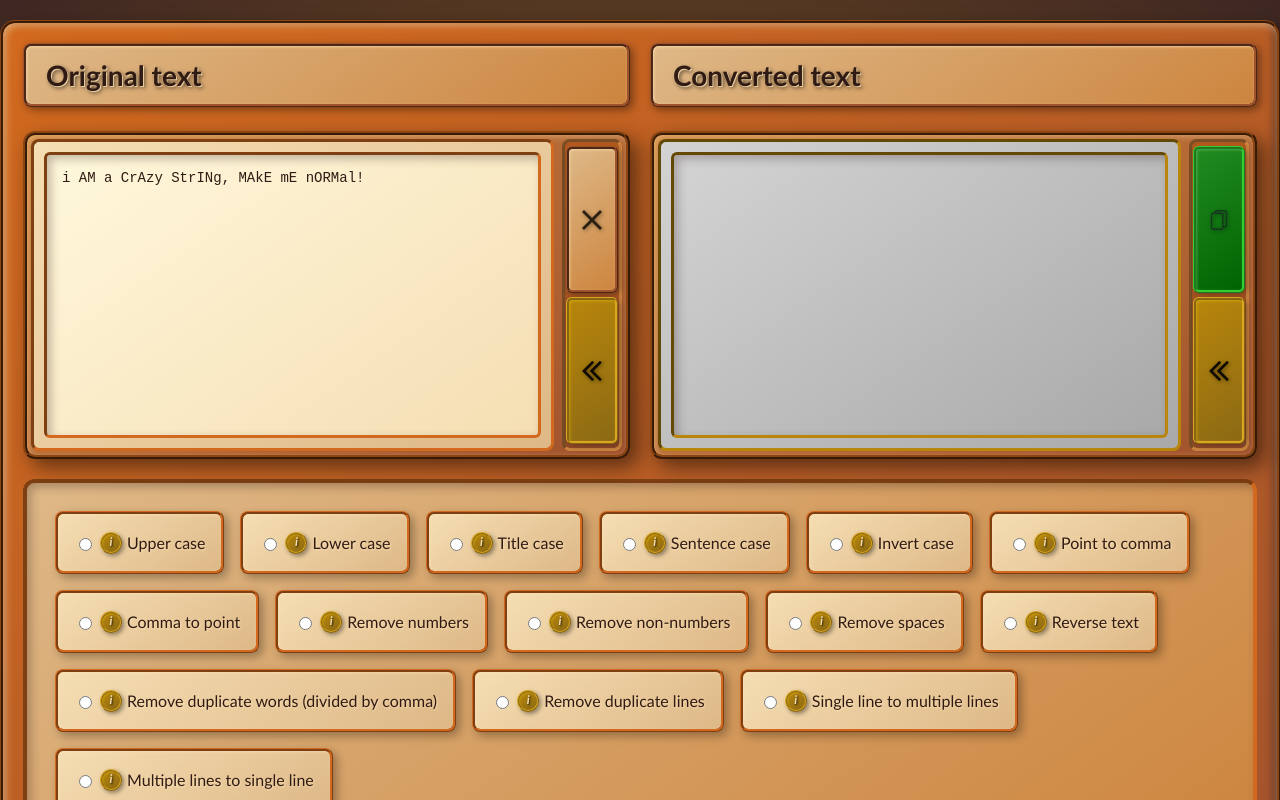
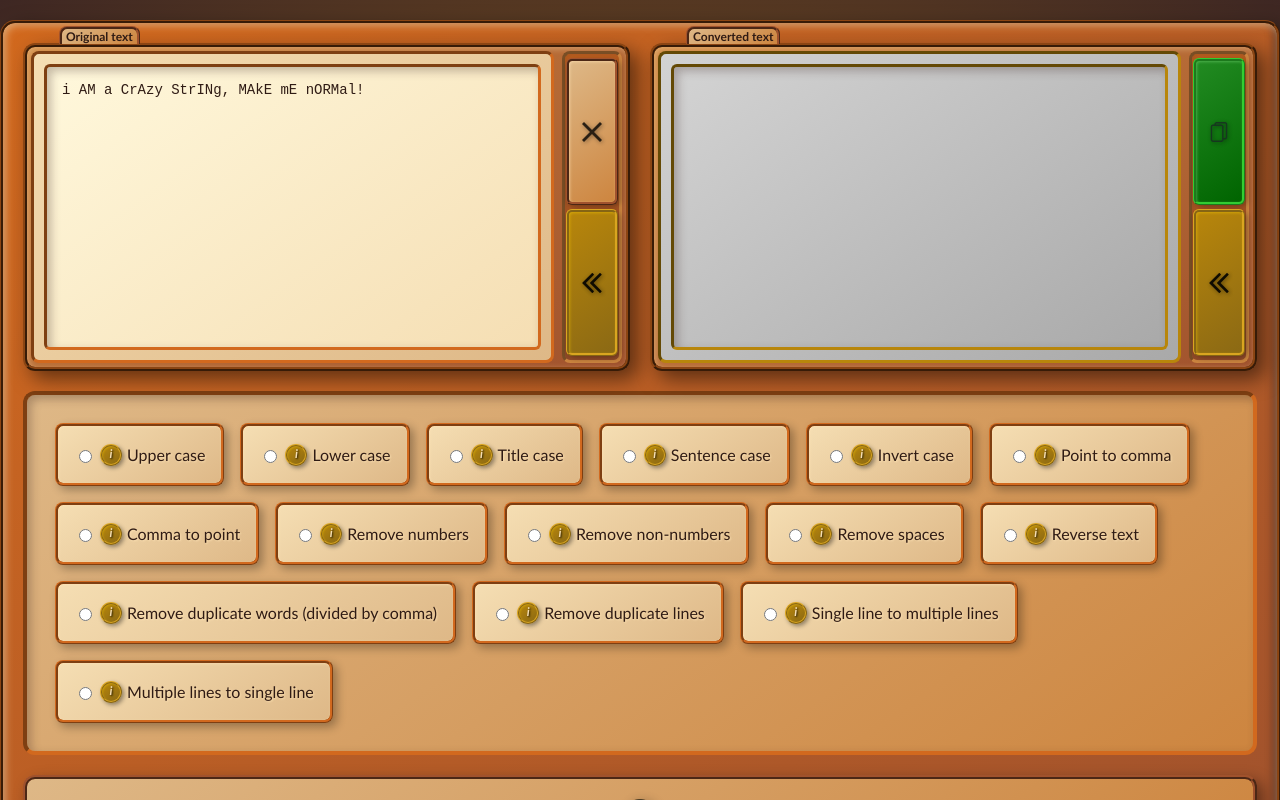
Before and after one commit to bulutfatih/string-manipulation, a React (Vite) app: page / in a window 1280 px wide. Shown: the top 800 px of the page. Built offline with nearby package versions, Linux system fonts and the light colour scheme.

Commit message:
refactor

```diff
--- a/index.html
+++ b/index.html
@@ -7,7 +7,7 @@
   <meta name="theme-color" content="#000000" />
   <link rel="icon" type="image/x-icon" href="/favicon.ico" />
   <link rel="manifest" href="/manifest.json" />
-  <title>String Manipulation</title>
+  <title>Text-O-Matic - Open Source Text Formatter</title>
 </head>
 
 <body>
--- a/src/components/Main.tsx
+++ b/src/components/Main.tsx
@@ -82,7 +82,7 @@ const Main: React.FC = () => {
 						</div>
 						<div className="wrapper__right">
 							<Button
-								tooltip="Copy to clipboard"
+								tooltip="Copy"
 								className="wrapper__copy-button"
 								onClick={copyToClipboard}
 							>
--- a/src/style.scss
+++ b/src/style.scss
@@ -38,11 +38,11 @@ body {
 }
 
 .title {
-  font-size: 28px;
+  position: absolute;
+  top: -17px;
+  left: 36px;
+  font-size: 12px;
   color: #2F1B14;
-  text-shadow:
-    1px 1px 0px rgba(255, 228, 181, 0.8),
-    2px 2px 4px rgba(0, 0, 0, 0.6);
   font-weight: bold;
   background:
     linear-gradient(145deg, #DEB887, #CD853F),
@@ -53,13 +53,11 @@ body {
       rgba(139, 69, 19, 0.2) 2px,
       rgba(139, 69, 19, 0.2) 4px
     );
-  padding: 12px 20px;
-  border-radius: 8px;
+  padding: 0 4px;
+  border-radius: 8px 8px 0 0;
   border: 3px ridge #A0522D;
+  border-bottom: none;
   display: inline-block;
-  box-shadow:
-    inset 1px 1px 3px rgba(255, 228, 181, 0.7),
-    3px 3px 8px rgba(0, 0, 0, 0.4);
 }
 
 .outer-container {
@@ -77,6 +75,7 @@ body {
 }
 
 .inner-container {
+  position: relative;
   width: 100%;
   display: flex;
   flex-direction: column;
```
Also changed, not shown: public/manifest.json.
